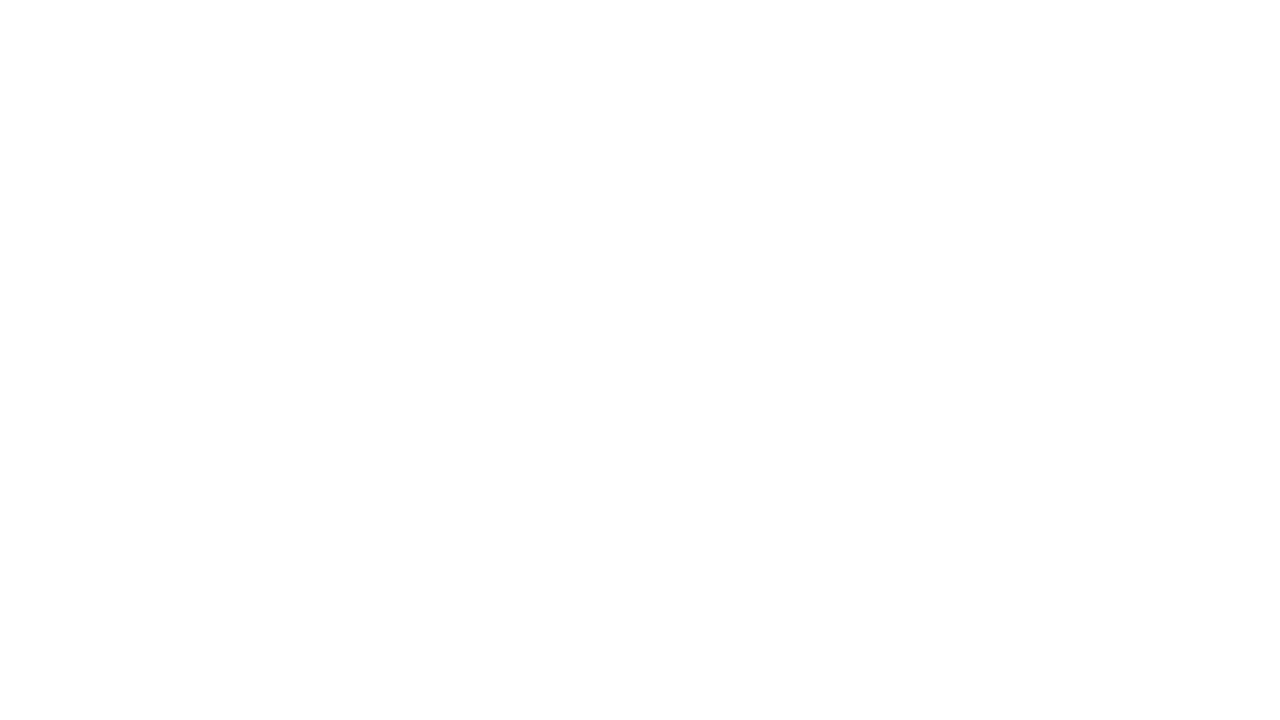
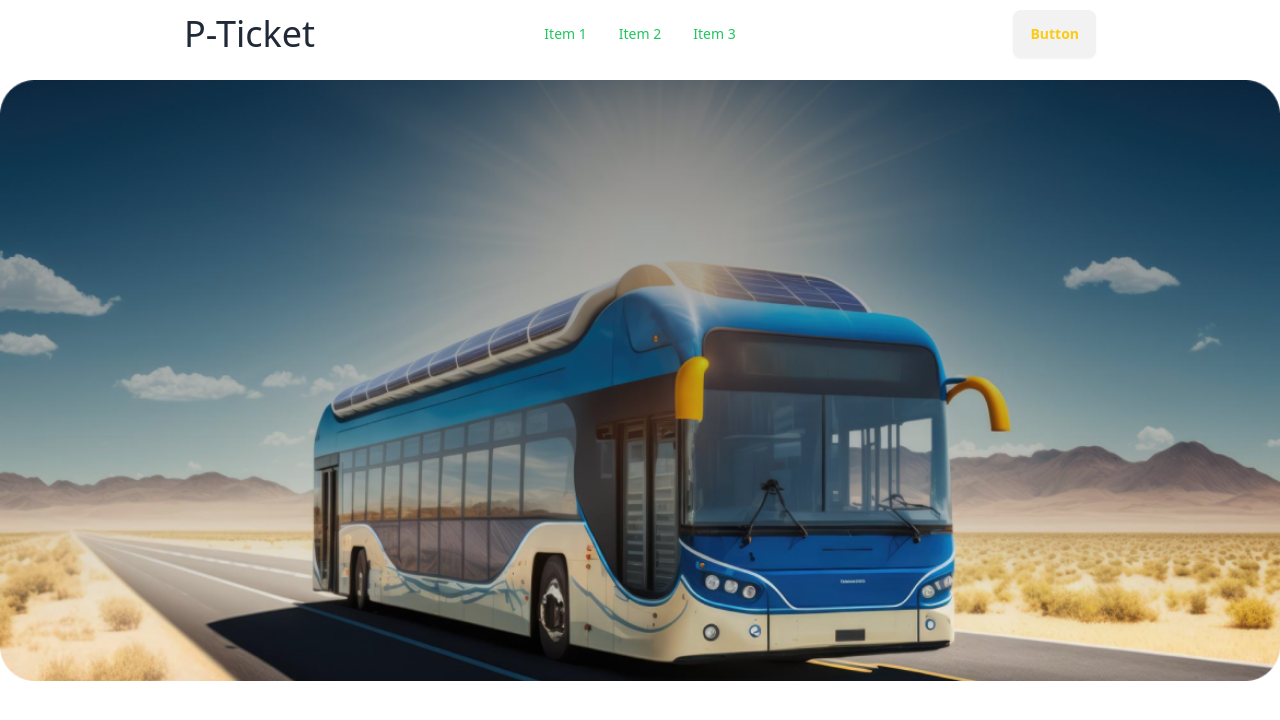
Before and after one commit to mobarak-06/assignment-5, a plain HTML site: page index.html in a window 1280 px wide. Drawn offline with nearby package versions, Linux system fonts and the light colour scheme.

Commit message:
plz problem solved

```diff
--- a/index.html
+++ b/index.html
@@ -4,13 +4,33 @@
     <meta charset="UTF-8">
     <meta name="viewport" content="width=device-width, initial-scale=1.0">
     <title>assignment-5</title>
+
+<link href="https://cdn.jsdelivr.net/npm/daisyui@4.9.0/dist/full.min.css" rel="stylesheet" type="text/css" />
+<script src="https://cdn.tailwindcss.com"></script>
+<link rel="stylesheet" href="styles/style.css">
 </head>
-<body>
+<body >
     <nav>
-
+        <div class="navbar bg-base-100 mb-3">
+            <div class="navbar-start">
+              <a class="w-36 text-4xl ml-44">P-Ticket</a>
+            </div>
+            <div class="navbar-center hidden lg:flex">
+              <ul class="menu menu-horizontal px-1 text-green-500">
+                <li><a>Item 1</a></li>
+                <li><a>Item 2</a></li>
+                <li><a>Item 3</a></li>
+              </ul>
+            </div>
+            <div class="navbar-end">
+              <a class="btn mr-44 text-yellow-400">Button</a>
+            </div>
+          </div>
     </nav>
     <main>
-
+      <section class=" flex justify-center">
+        <img class="w-full"  src="images/banner.png" alt="">
+      </section>
     </main>
     <footer>
 
--- /dev/null
+++ b/tailwind.config.js
@@ -0,0 +1,8 @@
+/** @type {import('tailwindcss').Config} */
+module.exports = {
+  content: ["./src/**/*.{html,js}"],
+  theme: {
+    extend: {},
+  },
+  plugins: [require("daisyui")],
+}
```
Also changed, not shown: styles/style.css (added).
